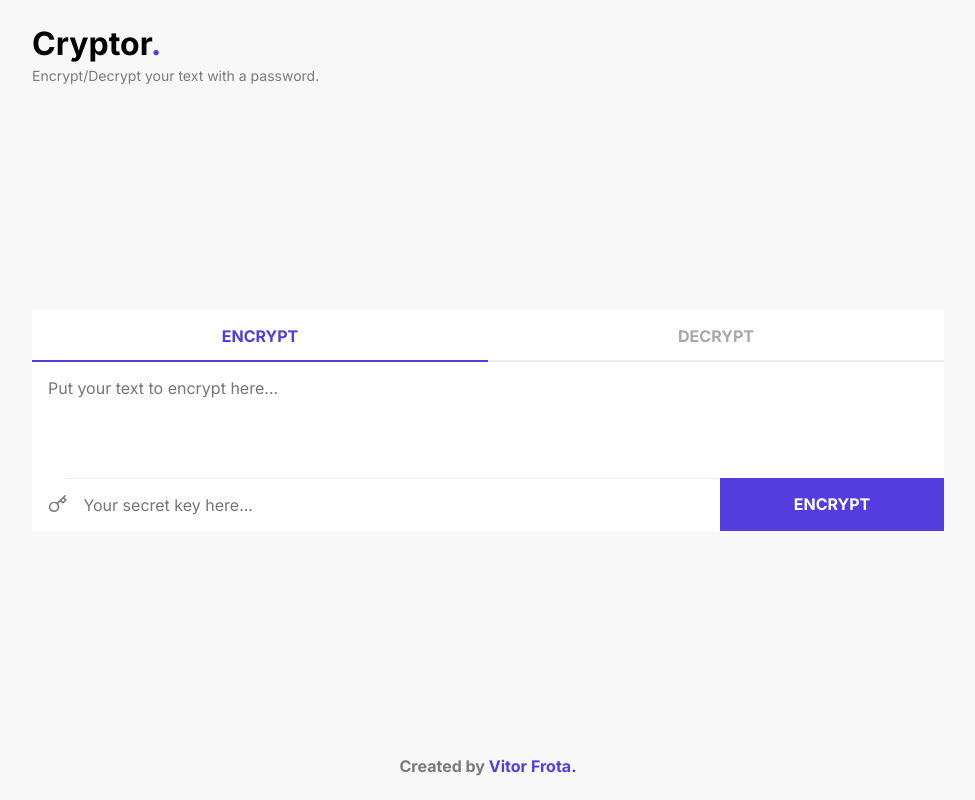
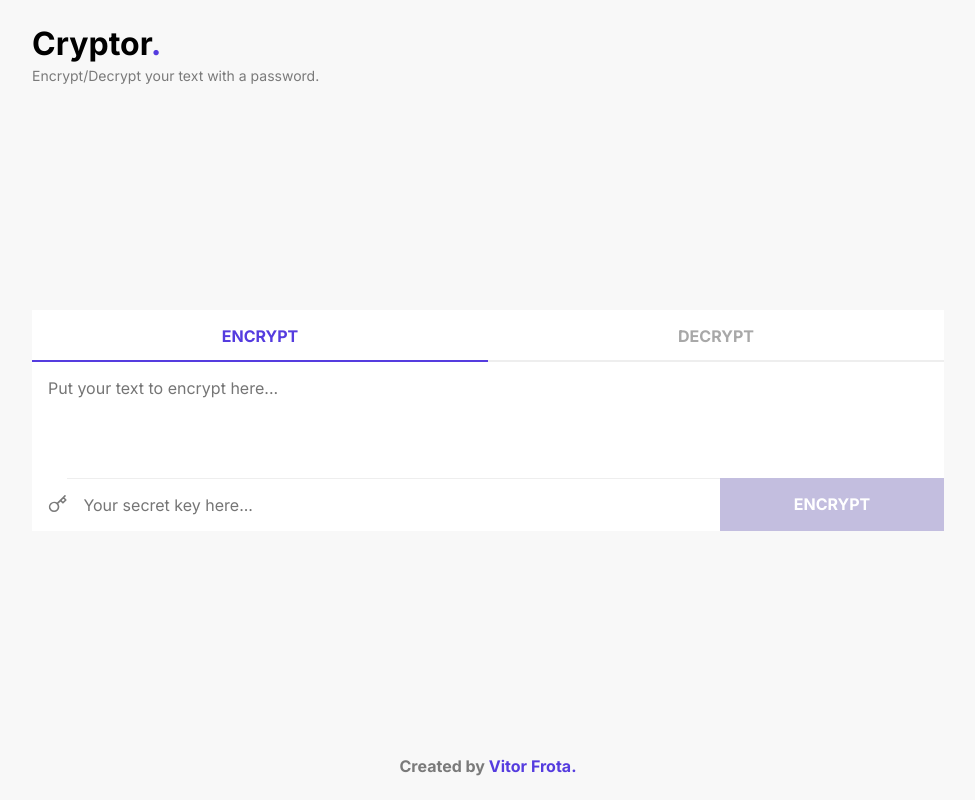
Before and after one commit to vitorfrota/cryptor, a React (Create React App) app: page / in a window 1280 px wide. Shown: the whole page, without its empty margins (152-1127 px from the left). Built offline with nearby package versions, Linux system fonts and the light colour scheme.

Commit message:
build: add formik lib to validate form

```diff
--- a/package.json
+++ b/package.json
@@ -11,6 +11,7 @@
     "@types/react": "^17.0.20",
     "@types/react-dom": "^17.0.9",
     "crypto-js": "^4.1.1",
+    "formik": "^2.2.9",
     "node-sass": "^7.0.0",
     "react": "^17.0.2",
     "react-dom": "^17.0.2",
--- a/src/components/Cryptor/index.tsx
+++ b/src/components/Cryptor/index.tsx
@@ -1,4 +1,6 @@
-import { useContext, useState } from 'react';
+import { useContext } from 'react';
+import { Formik } from 'formik';
+
 import { FiKey } from 'react-icons/fi';
 
 import { CryptorContext } from '../../contexts/CryptorContext';
@@ -7,8 +9,6 @@ import './styles.scss';
 
 function Cryptor(){
     const { selectedOption, handleChangeOption, handleSubmit } = useContext(CryptorContext);
-
-    const [canConvert, setCanConvert] = useState(false);
 
     return (
         <div className='box'>
@@ -20,12 +20,21 @@ function Cryptor(){
                 <li
                     className={selectedOption === 'decrypt' ? 'active' : ''}
                     onClick={()=> handleChangeOption('decrypt')}
-                    >Decrypt</li>
+                >Decrypt
+                </li>
             </ul>
+            <Formik
+                initialValues={{ text: '', key: '' }}
+                onSubmit={(values)=> handleSubmit(values)}
+            >
+            {
+                ({ values, handleChange, handleSubmit }) => (
                     <form onSubmit={handleSubmit}>
                         <textarea
                             placeholder={`Put your text to ${selectedOption} here...`}
                             name="text"
+                            onChange={handleChange}
+                            value={values.text}
                             rows={4}
                         />
                         <div className="boxFooterContainer">
@@ -35,15 +44,20 @@ function Cryptor(){
                                     type="text"
                                     name="key"
                                     placeholder="Your secret key here..."
+                                    onChange={handleChange}
+                                    value={values.key}
                                 />
                             </div>
                             <button
                                 type="submit"
-                        disabled={canConvert}
+                                disabled={!(values.text !== '' && values.key !== '')}
                             >{selectedOption}
                             </button>
                         </div>
                     </form>
+                )
+            }
+            </Formik>
         </div>
     )
 }
--- a/src/contexts/CryptorContext.tsx
+++ b/src/contexts/CryptorContext.tsx
@@ -24,16 +24,7 @@ export const CryptorProvider: React.FC = ({ children }) => {
         setSelectedOption(option);
     }
 
-    function handleSubmit(event: any){
-        event.preventDefault();
-        const elements: any[] = Object
-        .values(event.target);
-
-        const formData = {
-            text: elements[0].value,
-            key: elements[1].value
-        }
-
+    function handleSubmit(formData: IFormData){
         convertText(formData);
     }
 
```
Also changed, not shown: 1 other file (tests, documents, lock files or other folders). Lines whose indentation alone changed are shown as unchanged.
